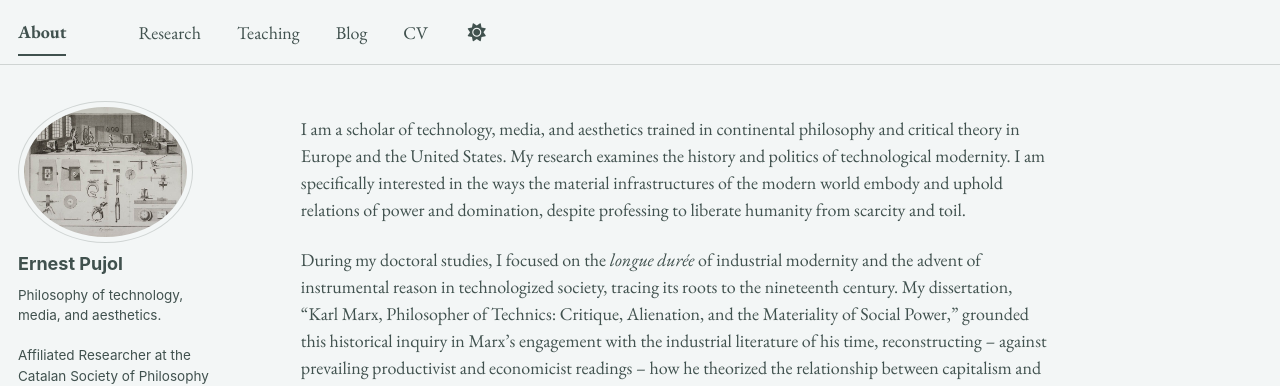
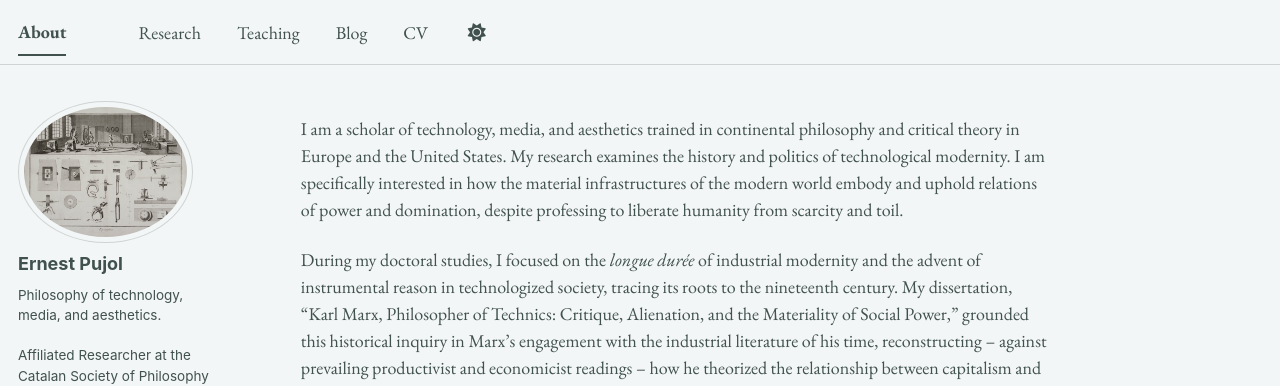
Before and after one commit to epujol90/epujol90.github.io, a Jekyll site: the page built from _pages/about.md, in a window 1280 px wide and 1069 px high. Shown: the top 386 px of the window. Built offline with Jekyll 4.4.1, drawn with Linux system fonts in a browser that asks for light colours; some web fonts are replaced; a script bundle is joined from its source files by our own code; library files that are not in the unit come from our copies.

Commit message:
Update about.md

```diff
--- a/_pages/about.md
+++ b/_pages/about.md
@@ -6,7 +6,7 @@ redirect_from:
   - /about/
   - /about.html
 ---
-I am a scholar of technology, media, and aesthetics trained in continental philosophy and critical theory in Europe and the United States. My research examines the history and politics of technological modernity. I am specifically interested in the ways the material infrastructures of the modern world embody and uphold relations of power and domination, despite professing to liberate humanity from scarcity and toil.
+I am a scholar of technology, media, and aesthetics trained in continental philosophy and critical theory in Europe and the United States. My research examines the history and politics of technological modernity. I am specifically interested in how the material infrastructures of the modern world embody and uphold relations of power and domination, despite professing to liberate humanity from scarcity and toil.
 
 During my doctoral studies, I focused on the _longue durée_ of industrial modernity and the advent of instrumental reason in technologized society, tracing its roots to the nineteenth century. My dissertation, “Karl Marx, Philosopher of Technics: Critique, Alienation, and the Materiality of Social Power,” grounded this historical inquiry in Marx’s engagement with the industrial literature of his time, reconstructing -- against prevailing productivist and economicist readings -- how he theorized the relationship between capitalism and modern technological transformations. I argued that Marx’s account of industrial development, though largely misunderstood by the Marxist tradition, presciently identified in the capitalist "subsumption" of the labor process the basis of the technocratic logic that mediates human-machine entanglements in advanced industrial society. I contend that this key organizing principle of capitalist modernity has not only steered the general course of the so-called information age but has also reasserted itself with renewed vigor in the contemporary AI project -- particularly in its claim to expand human autonomy by automating judgment and reason.
 
```
